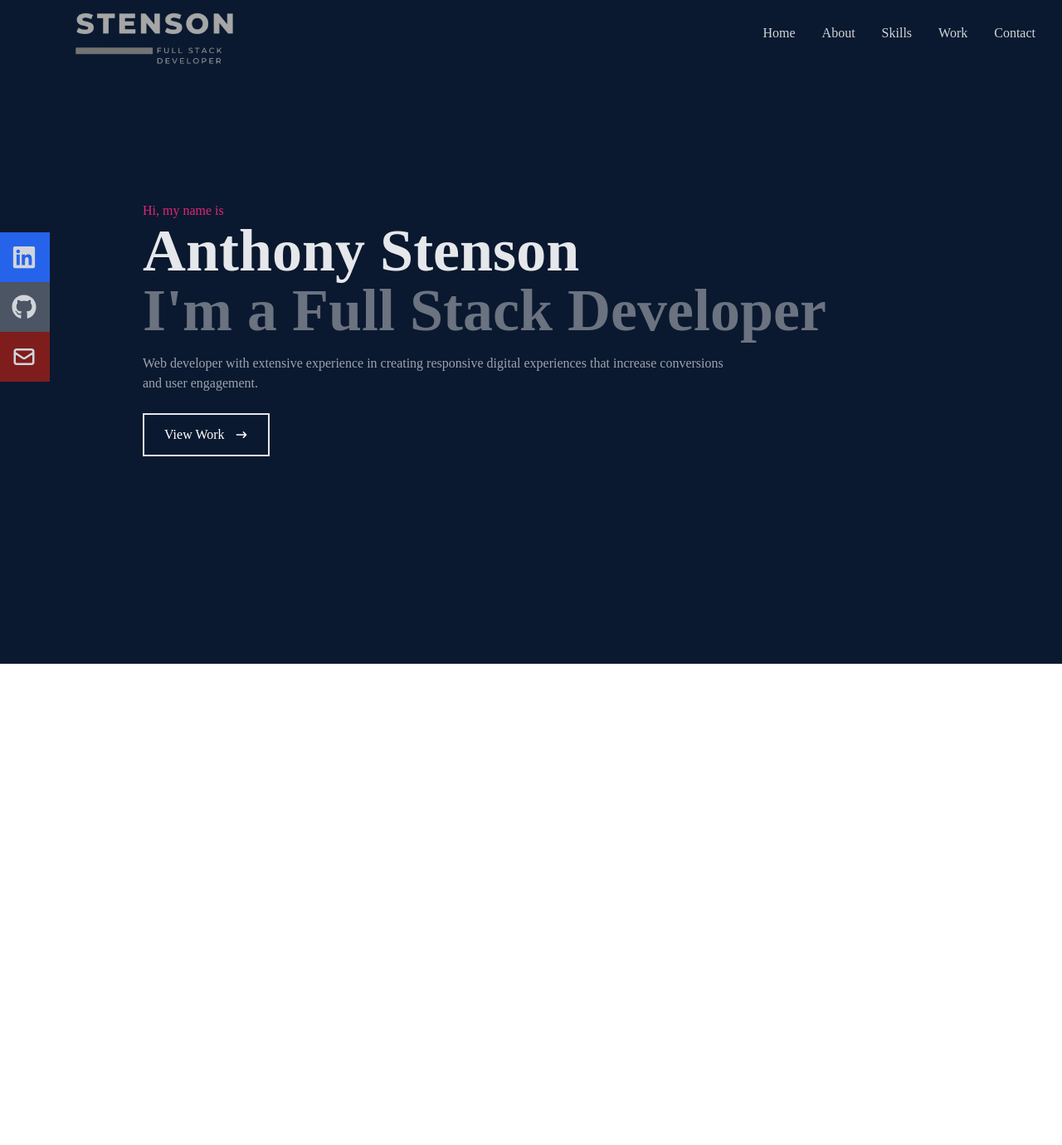
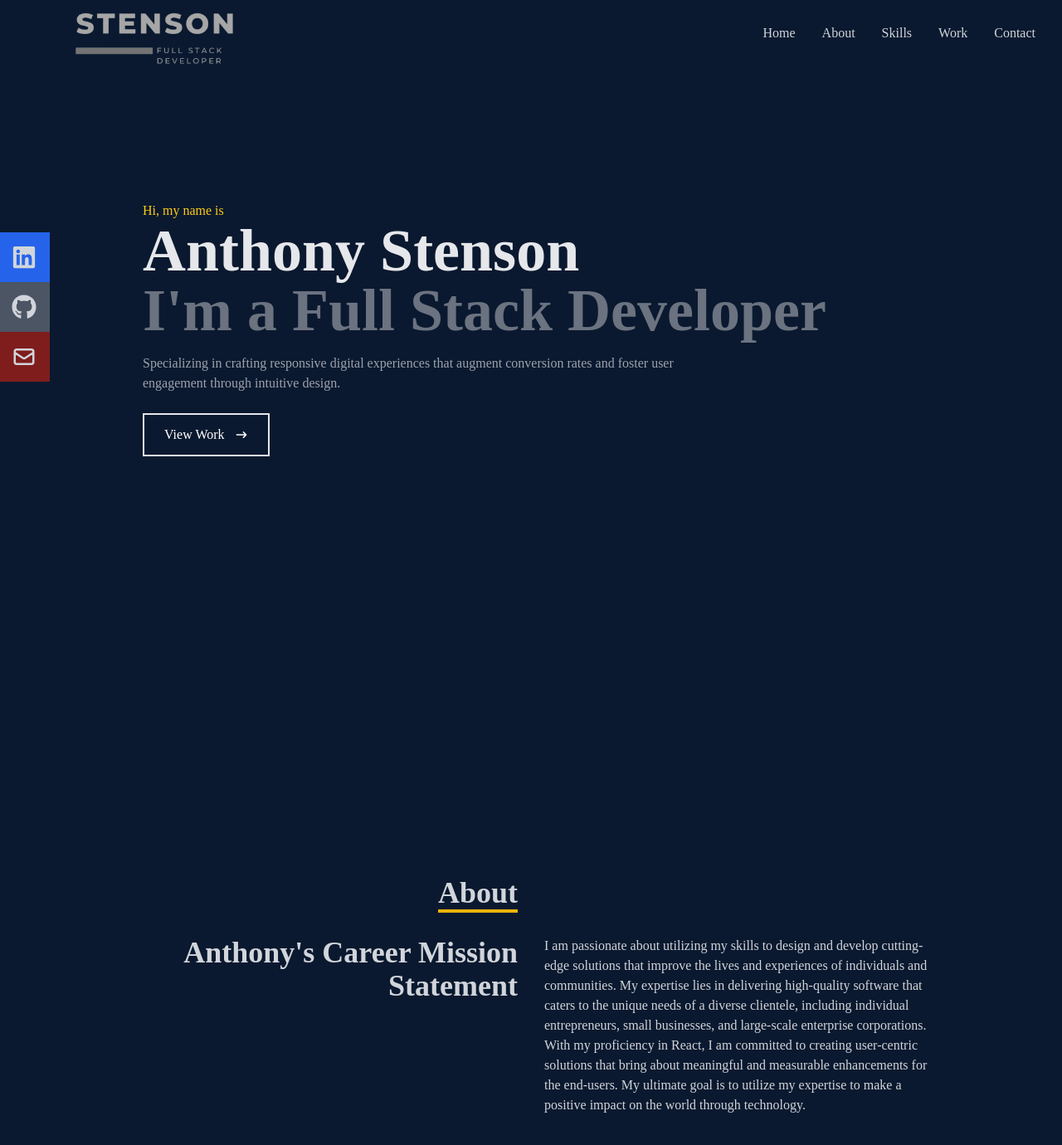
Before and after one commit to stens0n/2023Portfolio, a React (Create React App) app: page / in a window 1280 px wide. Shown: the top 1380 px of the page at 83% size. Before the commit the page ends 800 px from the top, so only its background shows below. Built offline with nearby package versions, Linux system fonts and the light colour scheme.

Commit message:
About Page Creation

```diff
--- a/src/App.js
+++ b/src/App.js
@@ -1,3 +1,4 @@
+import About from "./components/About";
 import Home from "./components/Home";
 import Navbar from "./components/Navbar";
 
@@ -6,6 +7,7 @@ function App() {
     <div>
       <Navbar />
       <Home />
+      <About />
     </div>
   );
 }
--- /dev/null
+++ b/src/components/About.jsx
@@ -0,0 +1,32 @@
+import React from 'react';
+
+const About = () => {
+  return (
+    <div name='about' class="w-full h-screen bg-[#0a192f] text-gray-300" >
+        <div class="flex flex-col justify-center items-center w-full h-full" >
+            <div class="max-w-[1000px] w-full grid grid-cols-2 gap-8" >
+                <div class="sm:text-right pb-8 pl-4" >
+                    <p class="text-4xl font-bold inline border-b-4 border-yellow-500" >About</p>
+                </div>
+                <div></div>
+                </div>
+                <div class="max-w-[1000px] w-full grid grid-cols-2 gap-8 px-4" >
+                    <div class=" sm:text-right text-4xl font-bold">
+                        <p>Anthony's Career Mission Statement</p>
+                    </div>
+                    <div>
+                        <p> I am passionate about utilizing my skills to design and develop
+                            cutting-edge solutions that improve the lives and experiences of individuals and communities.
+                            My expertise lies in delivering high-quality software that caters to the unique needs of a diverse clientele,
+                            including individual entrepreneurs, small businesses, and large-scale enterprise corporations. With my proficiency
+                            in React, I am committed to creating user-centric solutions that bring about meaningful and measurable enhancements
+                            for the end-users. My ultimate goal is to utilize my expertise to make a positive impact on the world through technology.
+                        </p>
+                    </div>
+                </div>
+        </div>
+    </div>
+  )
+}
+
+export default About
--- a/src/components/Home.jsx
+++ b/src/components/Home.jsx
@@ -6,15 +6,14 @@ const Home = () => {
     <div name='home' class='w-full h-screen bg-[#0a192f]' >
         {/* Container */}
         <div class='max-w-[1000px] mx-auto px-8 flex flex-col justify-center h-full'>
-            <p class='text-pink-600'>Hi, my name is</p>
+            <p class='text-yellow-400'>Hi, my name is</p>
             <h1 class="text-4xl sm:text-7xl font-bold text-gray-200">Anthony Stenson</h1>
             <h2 class="text-4xl sm:text-7xl font-bold text-gray-500">I'm a Full Stack Developer</h2>
-            <p class="text-gray-400 py-4 max-w-[700px]">Web developer with extensive experience in
-                creating responsive digital experiences
-                that increase conversions
-                and user engagement.</p>
+            <p class="text-gray-400 py-4 max-w-[700px]">
+            Specializing in crafting responsive digital experiences that augment conversion rates
+            and foster user engagement through intuitive design.</p>
             <div>
-                <button class='text-white group border-2 px-6 py-3 my-2 flex items-center hover:bg-pink-600 hover:border-pink-600'>View Work
+                <button class='text-white group border-2 px-6 py-3 my-2 flex items-center hover:bg-yellow-600 hover:border-yellow-600'>View Work
                 <span class="group-hover:rotate-90 duration-300">
                 <HiArrowNarrowRight class="ml-3 "/>
                 </span>
```
